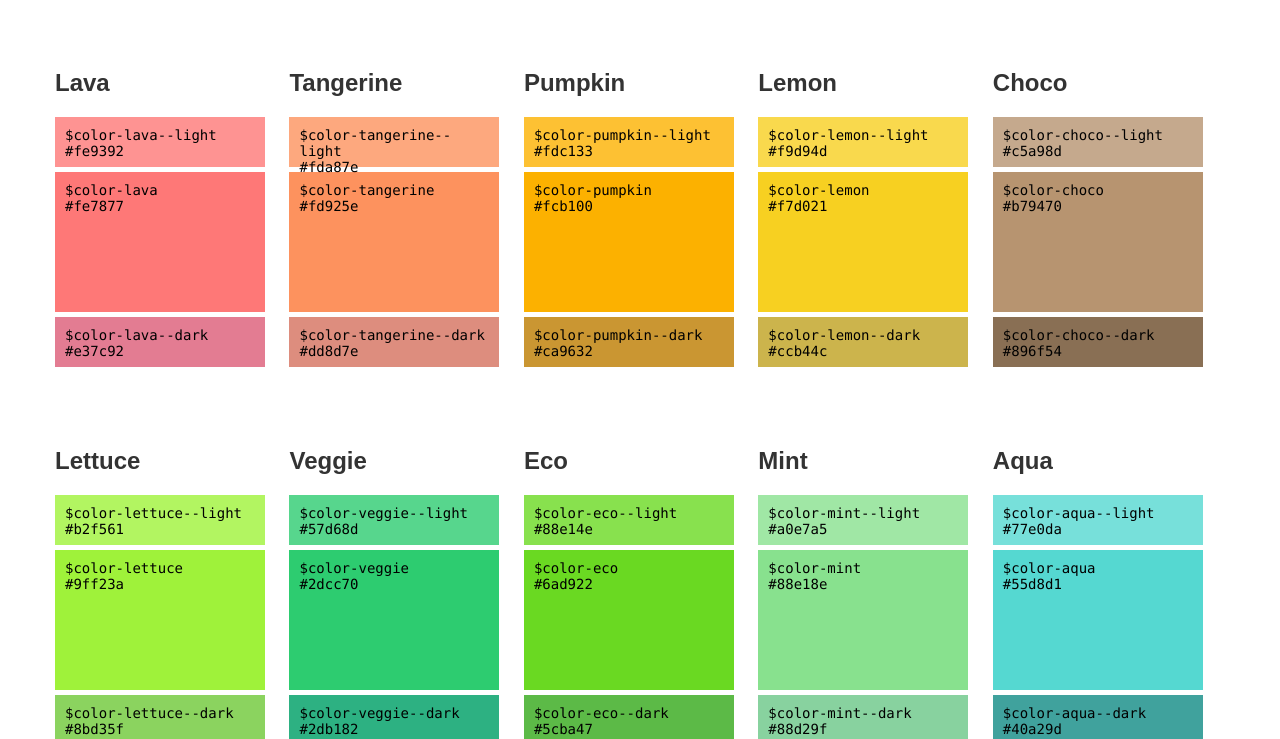
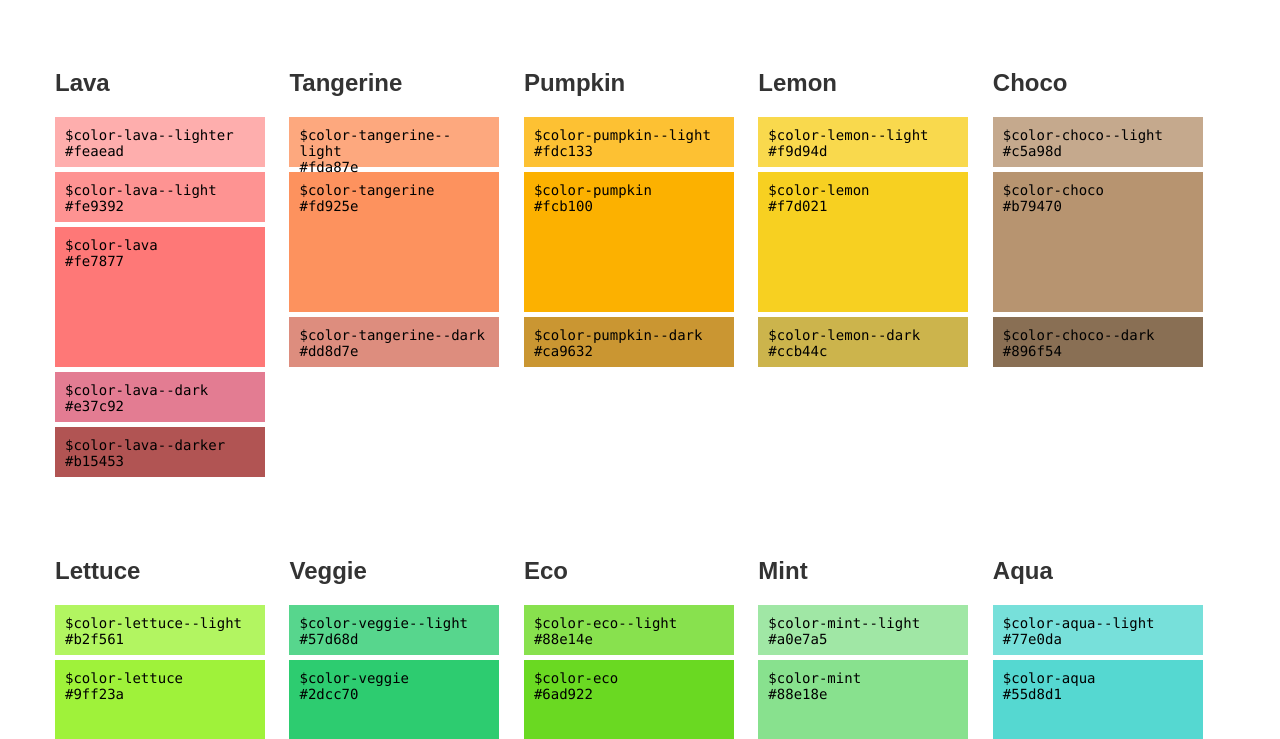
Before and after one commit to kaizenplatform/kaizen-ui-colors, a plain HTML site: page index.html in a window 1280 px wide. Shown: the part 61-800 px from the top of the page. Drawn offline with Linux system fonts and the light colour scheme.

Commit message:
Auto build preview on 20

```diff
--- a/index.html
+++ b/index.html
@@ -12,9 +12,11 @@
     <h1>Kaizen Platform UI Colors</h1>
     <div class="colorgroup">
       <h2>Lava</h2>
+      <div class="lava--lighter"></div>
       <div class="lava--light"></div>
       <div class="lava"></div>
       <div class="lava--dark"></div>
+      <div class="lava--darker"></div>
     </div>
     <div class="colorgroup">
       <h2>Tangerine</h2>
--- a/styles/style.css
+++ b/styles/style.css
@@ -5,13 +5,17 @@ body { color: #333; }
 @media (min-width: 768px) { .container { width: 750px; } }
 @media (min-width: 992px) { .container { width: 970px; } }
 @media (min-width: 1200px) { .container { width: 1170px; } }
-.lava--light, .lava, .lava--dark, .tangerine--light, .tangerine, .tangerine--dark, .pumpkin--light, .pumpkin, .pumpkin--dark, .lemon--light, .lemon, .lemon--dark, .choco--light, .choco, .choco--dark, .lettuce--light, .lettuce, .lettuce--dark, .veggie--light, .veggie, .veggie--dark, .eco--light, .eco, .eco--dark, .mint--lighter, .mint--light, .mint, .mint--dark, .mint--darker, .aqua--light, .aqua, .aqua--dark, .ice--light, .ice, .ice--dark, .aquamarine--light, .aquamarine, .aquamarine--dark, .water--light, .water, .water--dark, .sky--light, .sky, .sky--dark, .denim--lighter, .denim--light, .denim, .denim--dark, .denim--darker, .eggplant--light, .eggplant, .eggplant--dark, .pink--light, .pink, .pink--dark, .peach--light, .peach, .peach--dark, .lychee--light, .lychee, .lychee--dark, .raven--light, .raven, .raven--dark, .slate--lighter, .slate--light, .slate, .slate--dark, .slate--darker, .charcoal--light, .charcoal, .charcoal--dark, .metal--lighter, .metal--light, .metal, .metal--dark, .metal--darker, .ash--light, .ash, .ash--dark, .lithium--light, .lithium, .lithium--dark, .mochi--lighter, .mochi--light, .mochi, .mochi--dark, .mochi--darker { height: 30px; margin-bottom: 5px; padding: 10px; font-size: 14px; font-family: Consolas, Menlo, Courier, monospace; color: #000; }
+.lava--lighter, .lava--light, .lava, .lava--dark, .lava--darker, .tangerine--light, .tangerine, .tangerine--dark, .pumpkin--light, .pumpkin, .pumpkin--dark, .lemon--light, .lemon, .lemon--dark, .choco--light, .choco, .choco--dark, .lettuce--light, .lettuce, .lettuce--dark, .veggie--light, .veggie, .veggie--dark, .eco--light, .eco, .eco--dark, .mint--lighter, .mint--light, .mint, .mint--dark, .mint--darker, .aqua--light, .aqua, .aqua--dark, .ice--light, .ice, .ice--dark, .aquamarine--light, .aquamarine, .aquamarine--dark, .water--light, .water, .water--dark, .sky--light, .sky, .sky--dark, .denim--lighter, .denim--light, .denim, .denim--dark, .denim--darker, .eggplant--light, .eggplant, .eggplant--dark, .pink--light, .pink, .pink--dark, .peach--light, .peach, .peach--dark, .lychee--light, .lychee, .lychee--dark, .raven--light, .raven, .raven--dark, .slate--lighter, .slate--light, .slate, .slate--dark, .slate--darker, .charcoal--light, .charcoal, .charcoal--dark, .metal--lighter, .metal--light, .metal, .metal--dark, .metal--darker, .ash--light, .ash, .ash--dark, .lithium--light, .lithium, .lithium--dark, .mochi--lighter, .mochi--light, .mochi, .mochi--dark, .mochi--darker { height: 30px; margin-bottom: 5px; padding: 10px; font-size: 14px; font-family: Consolas, Menlo, Courier, monospace; color: #000; }
+
+.lava--lighter { background-color: #feaead; }
 
 .lava--light { background-color: #fe9392; }
 
 .lava { background-color: #fe7877; height: 120px; }
 
 .lava--dark { background-color: #e37c92; }
+
+.lava--darker { background-color: #b15453; }
 
 .tangerine--light { background-color: #fda87e; }
 
```
